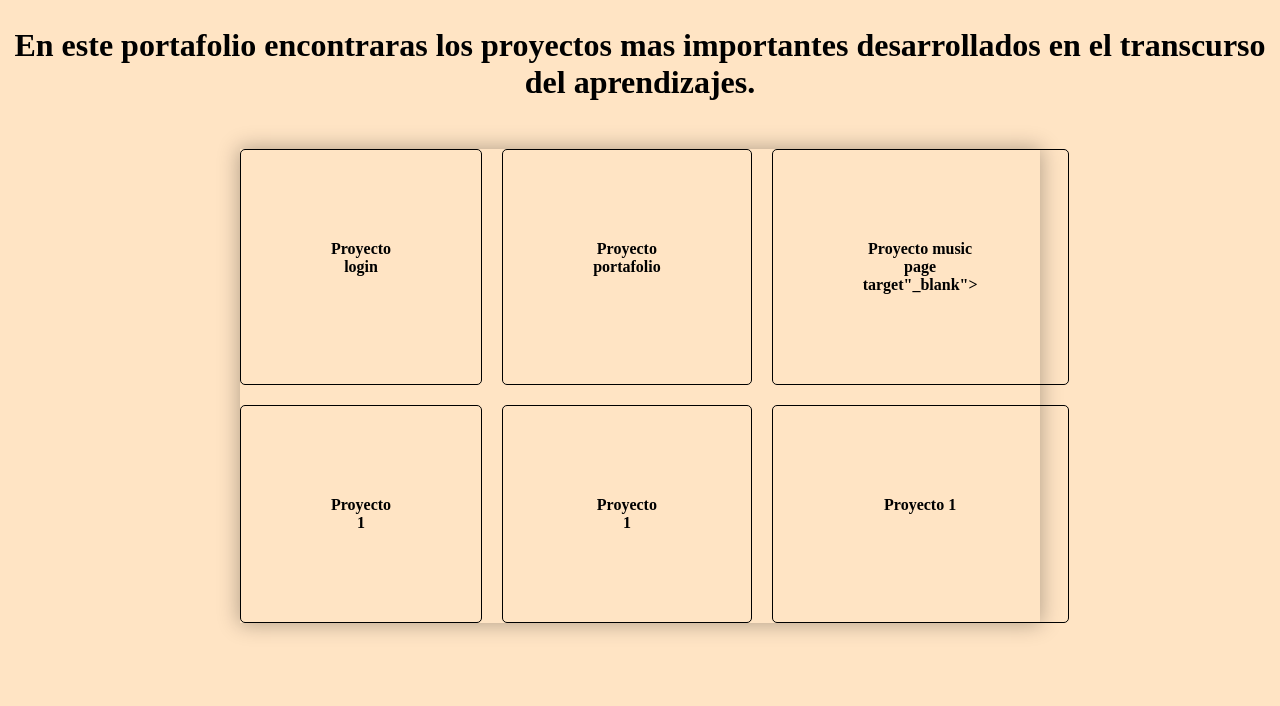
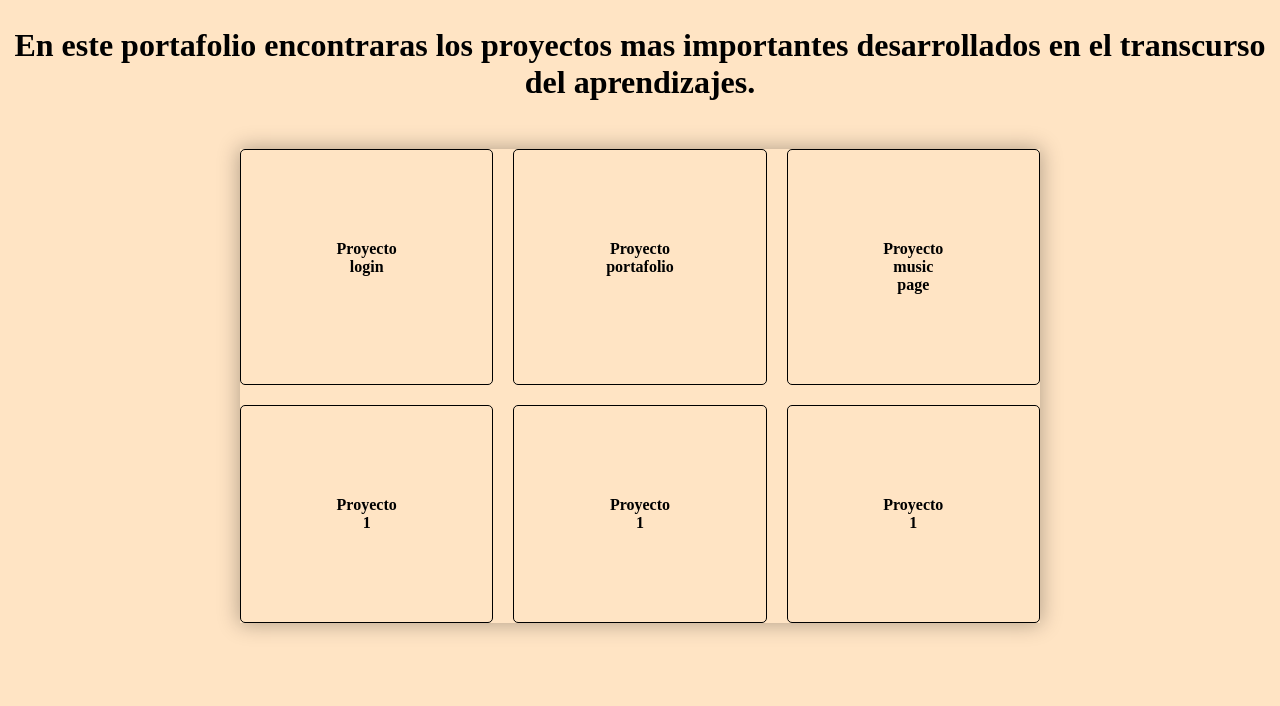
Before and after one commit to sebas10333417/portafolio-en-la-nube, a plain HTML site: page index.html in a window 1280 px wide. Shown: the part 94-800 px from the top of the page. Drawn offline with Linux system fonts and the light colour scheme.

Commit message:
Update index.html

```diff
--- a/index.html
+++ b/index.html
@@ -32,7 +32,7 @@
         <div class="container">
             <div class="proyecto"><a href="./login.html">Proyecto login</a></div>
             <div class="proyecto"><a href="./portafolio/index.html">Proyecto portafolio</a></div>
-            <div class="proyecto"><a href="./portafolio/music.html">Proyecto music page target"_blank"></a></div>
+            <div class="proyecto"><a href="./portafolio/music.html">Proyecto music page</a></div>
             <div class="proyecto"><a href="">Proyecto 1</a></div>
             <div class="proyecto"><a href="">Proyecto 1</a></div>
             <div class="proyecto"><a href="">Proyecto 1</a></div>
```
